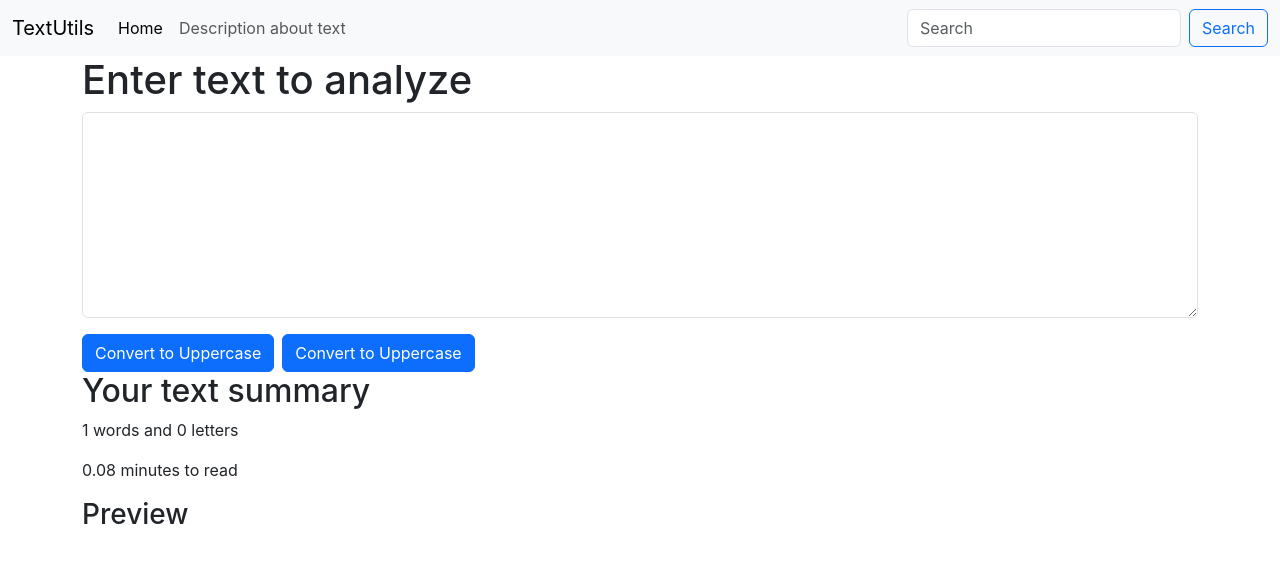
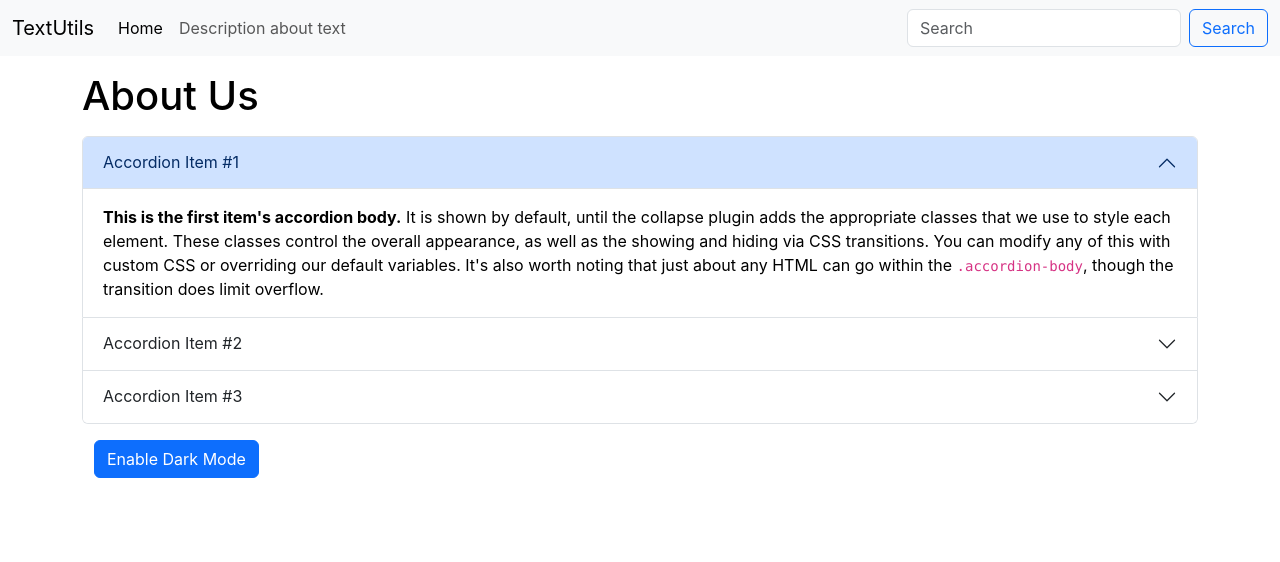
Before and after one commit to reddyshabari/REACTJS, a React (Create React App) app in the folder textutils/: page / in a window 1280 px wide. Shown: the top 562 px of the page. Built offline with nearby package versions, Linux system fonts and the light colour scheme.

Commit message:
enable dark mode(toggling function)

```diff
--- a/textutils/src/App.js
+++ b/textutils/src/App.js
@@ -1,13 +1,15 @@
 
 import './App.css';
+import About from './components/About';
 import Navbar from './components/Navbar';
-import TextForm from './components/TextForm';
+// import TextForm from './components/TextForm';
 
 function App() {
   return (
     <>
         <Navbar title="TextUtils  " aboutText="Description about text"/>
-       <TextForm heading="Enter text to analyze"/>
+       {/* <TextForm heading="Enter text to analyze"/> */}
+       <About/>
 
     </>
   );
--- /dev/null
+++ b/textutils/src/components/About.js
@@ -0,0 +1,75 @@
+import React ,{useState} from 'react'
+
+export default function About() {
+    const [myStyle, setMyStyle] = useState({
+        color: 'black',
+        backgroundColor: 'white'
+    })
+    const [btntext, setBtnText] = useState("Enable Dark Mode")
+
+    const toggleStyle = ()=>{
+        if(myStyle.color === 'black'){
+            setMyStyle({
+                color: 'white',
+                backgroundColor: 'black',
+                border: '1px solid white'
+
+            })
+            setBtnText("Enable Light Mode")
+        }
+        else{
+            setMyStyle({
+                color: 'black',
+                backgroundColor: 'white'
+            })
+            setBtnText("Enable Dark Mode");
+        }
+    }
+
+  return (
+        <div className="container" style={myStyle}>
+            <h1 className="my-3">About Us</h1>
+            <div class="accordion" id="accordionExample">
+    <div class="accordion-item" style={myStyle}>
+        <h2 class="accordion-header" id="headingOne">
+        <button class="accordion-button" type="button" data-bs-toggle="collapse" data-bs-target="#collapseOne" aria-expanded="true" aria-controls="collapseOne">
+            Accordion Item #1
+        </button>
+        </h2>
+        <div id="collapseOne" class="accordion-collapse collapse show" aria-labelledby="headingOne" data-bs-parent="#accordionExample">
+        <div class="accordion-body" style={myStyle}>
+            <strong>This is the first item's accordion body.</strong> It is shown by default, until the collapse plugin adds the appropriate classes that we use to style each element. These classes control the overall appearance, as well as the showing and hiding via CSS transitions. You can modify any of this with custom CSS or overriding our default variables. It's also worth noting that just about any HTML can go within the <code>.accordion-body</code>, though the transition does limit overflow.
+        </div>
+        </div>
+    </div>
+    <div class="accordion-item" style={myStyle}>
+        <h2 class="accordion-header" id="headingTwo">
+        <button class="accordion-button collapsed" type="button" data-bs-toggle="collapse" data-bs-target="#collapseTwo" aria-expanded="false" aria-controls="collapseTwo">
+            Accordion Item #2
+        </button>
+        </h2>
+        <div id="collapseTwo" class="accordion-collapse collapse" aria-labelledby="headingTwo" data-bs-parent="#accordionExample">
+        <div class="accordion-body">
+            <strong>This is the second item's accordion body.</strong> It is hidden by default, until the collapse plugin adds the appropriate classes that we use to style each element. These classes control the overall appearance, as well as the showing and hiding via CSS transitions. You can modify any of this with custom CSS or overriding our default variables. It's also worth noting that just about any HTML can go within the <code>.accordion-body</code>, though the transition does limit overflow.
+        </div>
+        </div>
+    </div>
+    <div class="accordion-item">
+        <h2 class="accordion-header" id="headingThree">
+        <button class="accordion-button collapsed" type="button" data-bs-toggle="collapse" data-bs-target="#collapseThree" aria-expanded="false" aria-controls="collapseThree">
+            Accordion Item #3
+        </button>
+        </h2>
+        <div id="collapseThree" class="accordion-collapse collapse" aria-labelledby="headingThree" data-bs-parent="#accordionExample">
+        <div class="accordion-body">
+            <strong>This is the third item's accordion body.</strong> It is hidden by default, until the collapse plugin adds the appropriate classes that we use to style each element. These classes control the overall appearance, as well as the showing and hiding via CSS transitions. You can modify any of this with custom CSS or overriding our default variables. It's also worth noting that just about any HTML can go within the <code>.accordion-body</code>, though the transition does limit overflow.
+        </div>
+    </div>
+  </div>
+</div>
+<div className="container my-3">
+<button onClick={toggleStyle} type="button" class="btn btn-primary">Enable Dark Mode</button>
+</div>
+    </div>
+  )
+}
--- a/textutils/src/components/TextForm.js
+++ b/textutils/src/components/TextForm.js
@@ -18,6 +18,11 @@
         // console.log("On change");
         setText(event.target.value)
     }
+    const handleClearClick = ()=>{
+        // console.log("Uppercase was clicked: " +  text);
+        let newText = ' ';
+        setText(newText)
+    }
 
     const [text, setText] = useState('');
     // text = "new text"; // Wrong way to change the state
@@ -31,6 +36,7 @@
             </div>
             <button className="btn btn-primary" onClick={handleUpClick}>Convert to Uppercase</button>
             <button className="btn btn-primary mx-2" onClick={handleLowClick}>Convert to Uppercase</button>
+            <button className="btn btn-primary mx-2" onClick={handleClearClick}>Clear</button>
         </div>
         <div className="container">
             <h2>Your text summary</h2>
```
